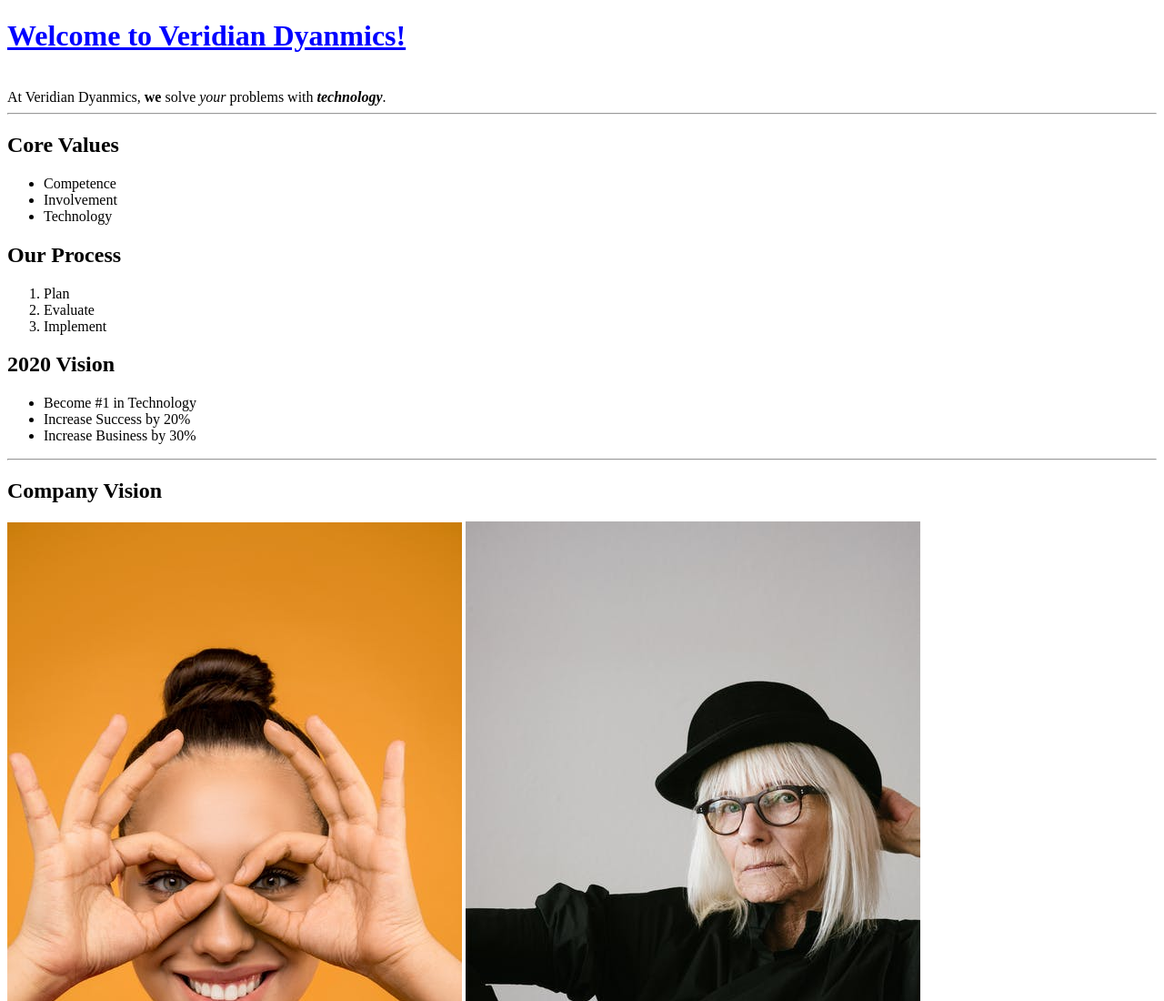
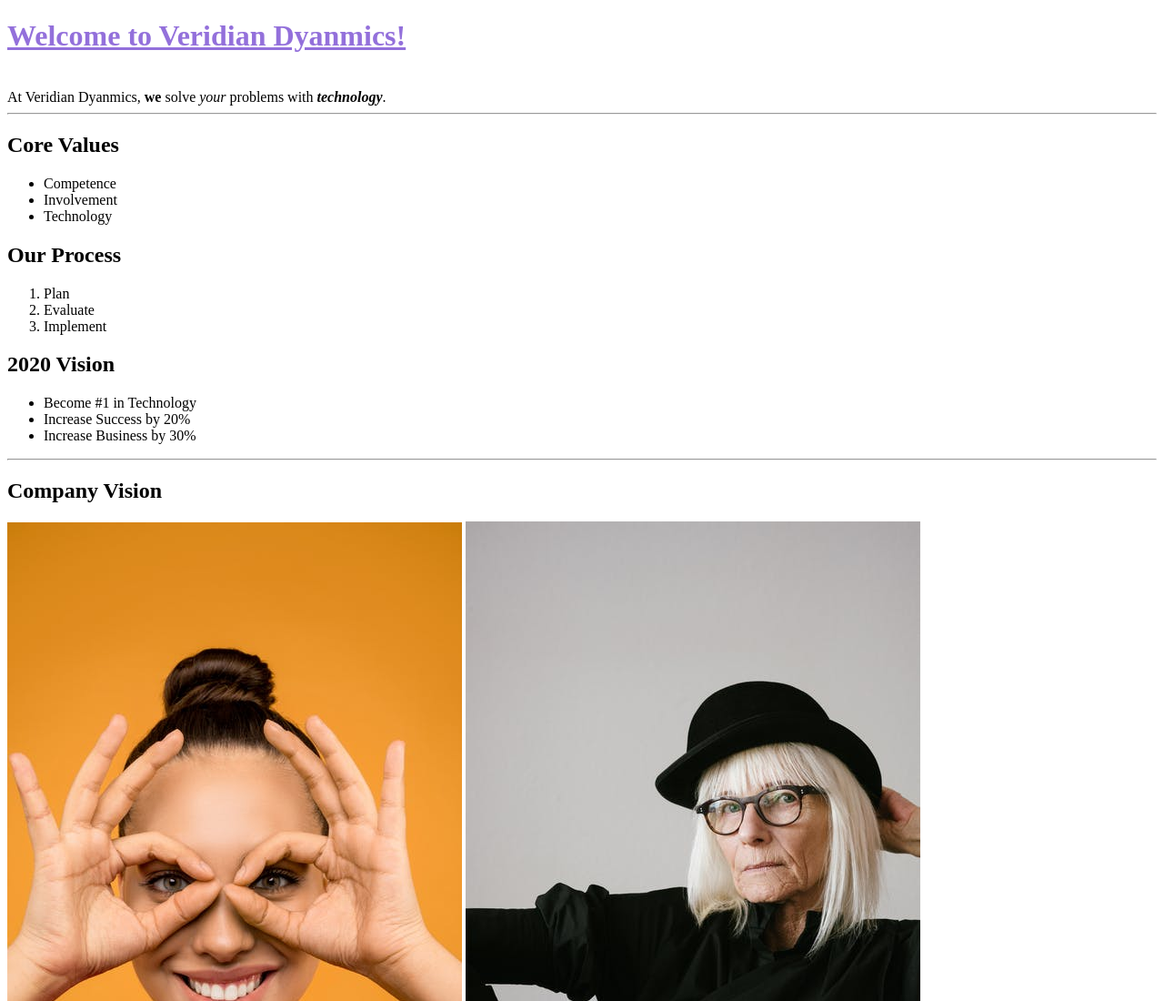
Before and after one commit to sergio-davila/codeup-web-exercises, a plain HTML site: page welcome.html in a window 1280 px wide. Shown: the top 1100 px of the page at 91% size. Drawn offline with Linux system fonts and the light colour scheme.

Commit message:
feat: Finished css exercise

```diff
--- a/css/style.css
+++ b/css/style.css
@@ -1,6 +1,6 @@
 /* this is a style sheet for my welcome page - welcome.html */
 
 .fancy-header {
-    color: blue;
+    color: mediumpurple;
     text-decoration: underline;
 }
```
